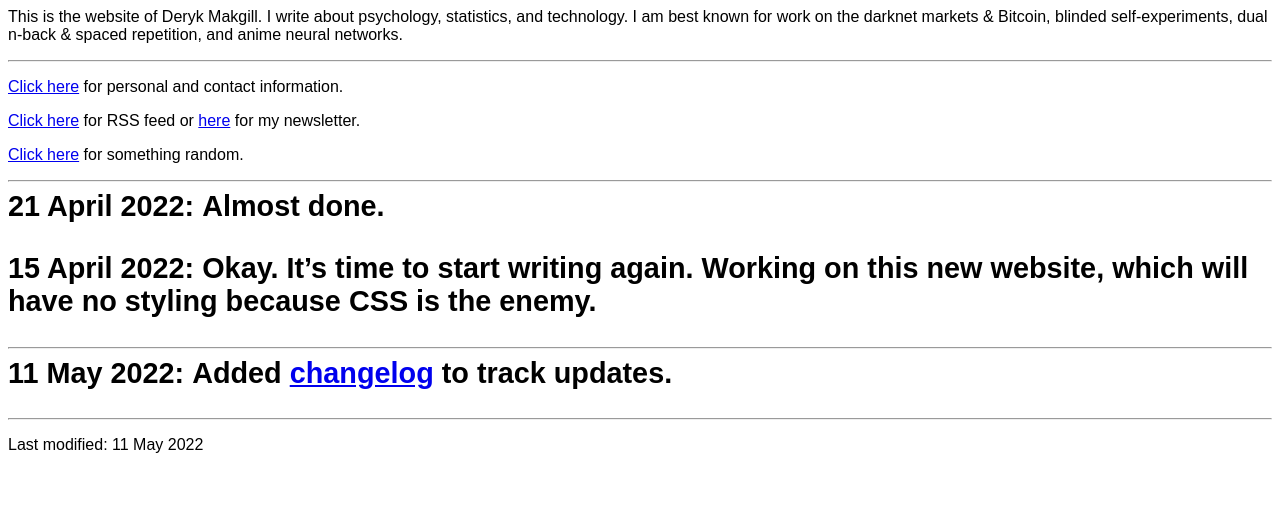
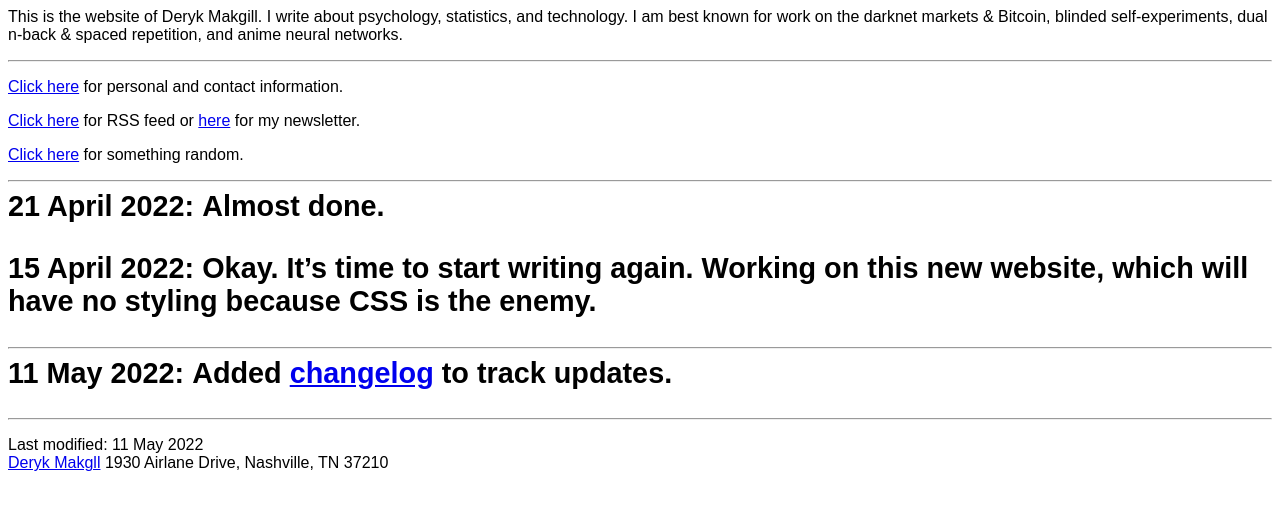
Before and after one commit to 0x000m/old, a Jekyll site: the page built from index.md, in a window 1280 px wide. Shown: the top 510 px of the page. Built offline with Jekyll 4.4.1, drawn with Linux system fonts in a browser that asks for light colours.

Commit message:
Update index.md

```diff
--- a/index.md
+++ b/index.md
@@ -43,4 +43,5 @@ This is the website of Deryk Makgill. I write about psychology, statistics, and
 
 ---
 
-Last modified: 11 May 2022
+Last modified: 11 May 2022<br>
+[Deryk Makgll](/) 1930 Airlane Drive, Nashville, TN 37210
```
